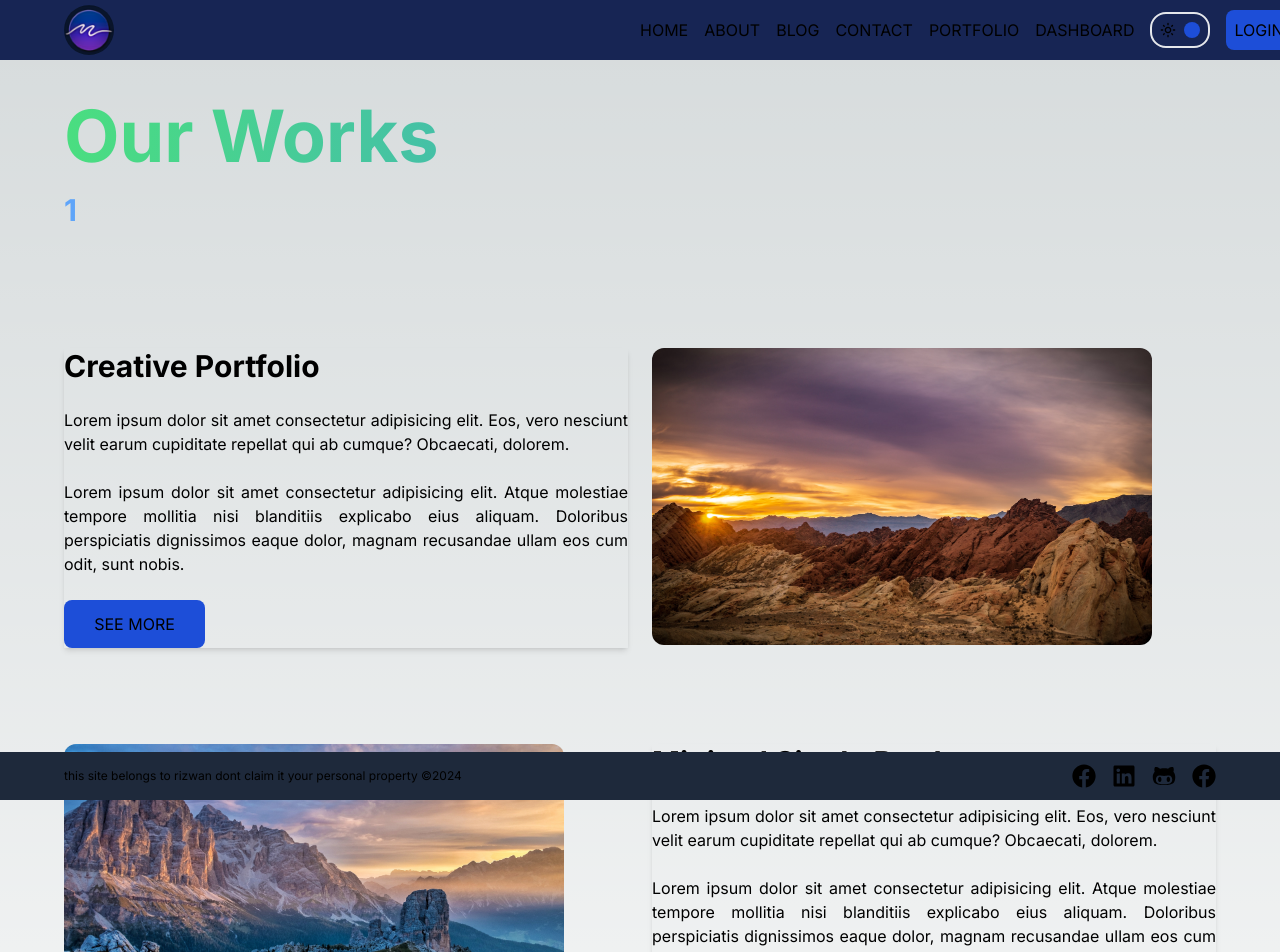
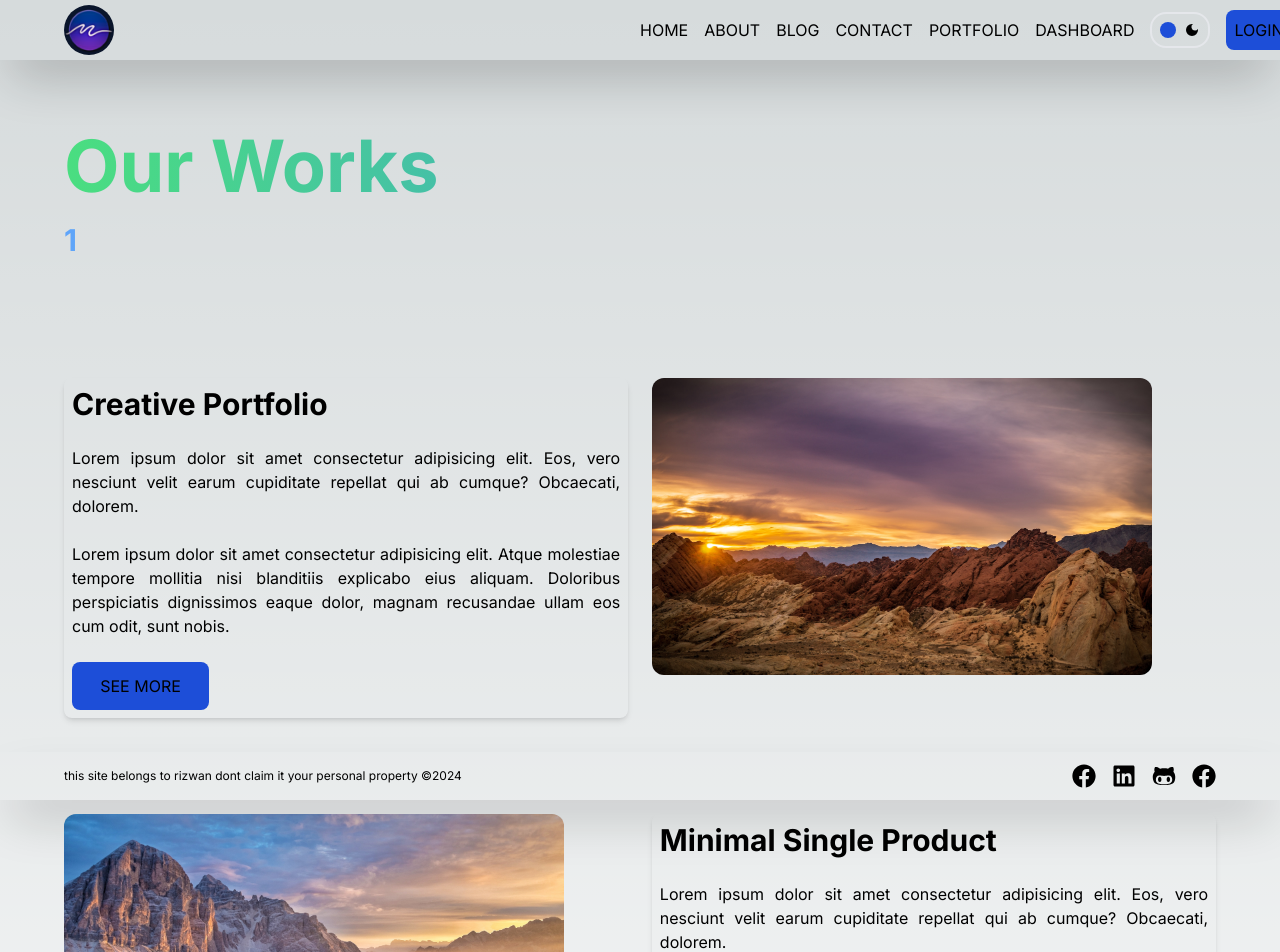
Before and after one commit to rizwan-signon/Next_fullStack_app, a Next.js app: page /portfolio/1 in a window 1280 px wide. Shown: the top 952 px of the page. Built offline with nearby package versions, Linux system fonts and the light colour scheme.

Commit message:
manage dark mode functionality

```diff
--- a/app/about/page.jsx
+++ b/app/about/page.jsx
@@ -2,7 +2,7 @@ import React from "react";
 import Image from "next/image";
 const About = () => {
   return (
-    <section className=" mt-20">
+    <section className="py-16">
       <div className="max-w-6xl mx-auto ">
         <div className="max-w-6xl mx-auto h-[300px] bg-green-400 relative">
           <Image
--- a/app/blog/[id]/page.jsx
+++ b/app/blog/[id]/page.jsx
@@ -2,7 +2,7 @@ import React from "react";
 import Image from "next/image";
 const PostDetails = () => {
   return (
-    <section className="mt-[100px]">
+    <section className="pt-[110px]">
       <div className="max-w-6xl mx-auto flex flex-col gap-10">
         <div className="flex items-start gap-7">
           <div className="w-1/2 text-justify flex flex-col gap-4">
--- a/app/blog/page.jsx
+++ b/app/blog/page.jsx
@@ -3,8 +3,8 @@ import Image from "next/image";
 import Link from "next/link";
 const Blog = () => {
   return (
-    <section className="mt-[200px] ">
-      <div className="max-w-6xl mx-auto">
+    <section className="py-16 ">
+      <div className="max-w-6xl mx-auto flex flex-col gap-5">
         <Link href="blog/post1" className="flex items-center">
           <div className="flex items-start gap-6">
             <div className="w-1/2 flex flex-col gap-6 shadow-md">
--- a/app/contact/page.jsx
+++ b/app/contact/page.jsx
@@ -1,7 +1,7 @@
 import Image from "next/image";
 const Contact = () => {
   return (
-    <section className="flex items-center justify-center mt-24">
+    <section className="flex items-center justify-center py-24">
       <div>
         <h1 className="text-center text-5xl capitalize font-bold mb-16 ">
           lets keep in touch
@@ -20,12 +20,12 @@ const Contact = () => {
             <input
               type="text"
               placeholder="name"
-              className="p-3 rounded-lg outline-none"
+              className="p-3 rounded-lg outline-none bg-gray-200"
             />
             <input
               type="text"
               placeholder="email"
-              className="p-3 rounded-lg outline-none"
+              className="p-3 rounded-lg outline-none bg-gray-200"
             />
             <textarea
               id="w3review"
@@ -33,7 +33,7 @@ const Contact = () => {
               value="hello"
               rows="4"
               cols="50"
-              className="h-[250px] text-gray-500 rounded-lg p-2"
+              className="h-[250px] text-gray-500 rounded-lg p-2 bg-gray-200"
             >
               hello
             </textarea>
--- a/app/layout.js
+++ b/app/layout.js
@@ -2,7 +2,7 @@ import { Inter } from "next/font/google";
 import "./globals.css";
 import Navbar from "@/components/Navbar";
 import Footer from "@/components/Footer";
-
+import ThemeProvider from "@/contextApi/ThemeContext";
 const inter = Inter({ subsets: ["latin"] });
 
 export const metadata = {
@@ -14,9 +14,11 @@ export default function RootLayout({ children }) {
   return (
     <html lang="en">
       <body className={inter.className}>
-        <Navbar />
-        {children}
-        <Footer />
+        <ThemeProvider>
+          <Navbar />
+          {children}
+          <Footer />
+        </ThemeProvider>
       </body>
     </html>
   );
--- a/app/portfolio/[catagory]/page.jsx
+++ b/app/portfolio/[catagory]/page.jsx
@@ -2,7 +2,7 @@ import React from "react";
 import Image from "next/image";
 const Catagory = ({ params }) => {
   return (
-    <section className="mt-[100px]">
+    <section className="pt-[110px]">
       <div className="max-w-6xl mx-auto">
         <h1 className="text-7xl capitalize font-bold my-5 text-transparent bg-clip-text bg-gradient-to-r from-green-400 to-blue-500">
           our works
@@ -12,7 +12,7 @@ const Catagory = ({ params }) => {
         </h2>
         <div className="flex flex-col gap-24 mt-10 py-20">
           <div className="flex items-start gap-6">
-            <div className="w-1/2 flex flex-col gap-6 shadow-md">
+            <div className="w-1/2 flex flex-col gap-6 shadow-md p-2 rounded-lg">
               <h1 className="text-3xl capitalize font-bold">
                 creative portfolio
               </h1>
@@ -51,7 +51,7 @@ const Catagory = ({ params }) => {
                 className="rounded-xl"
               />
             </div>
-            <div className="w-1/2 flex flex-col gap-6 shadow-md">
+            <div className="w-1/2 flex flex-col gap-6 shadow-md rounded-lg p-2">
               <h1 className="text-3xl capitalize font-bold">
                 minimal single product
               </h1>
@@ -72,7 +72,7 @@ const Catagory = ({ params }) => {
             </div>
           </div>
           <div className="flex items-start gap-6">
-            <div className="w-1/2 flex flex-col gap-6 shadow-md">
+            <div className="w-1/2 flex flex-col gap-6 shadow-md p-2 rounded-lg">
               <h1 className="text-3xl capitalize font-bold">
                 creative portfolio
               </h1>
--- a/app/portfolio/page.jsx
+++ b/app/portfolio/page.jsx
@@ -3,7 +3,7 @@ import Image from "next/image";
 import Link from "next/link";
 const Portfolio = () => {
   return (
-    <section className="mt-[100px]">
+    <section className="pt-[100px] min-h-screen">
       <div className="max-w-6xl mx-auto">
         <h1 className="text-7xl capitalize font-bold my-10 text-transparent bg-clip-text bg-gradient-to-r from-green-400 to-blue-500">
           our works
--- a/components/DarkMode.jsx
+++ b/components/DarkMode.jsx
@@ -1,10 +1,15 @@
+"use client";
 import React from "react";
 import { MdOutlineLightMode, MdDarkMode } from "react-icons/md";
-
+import { ThemeContext } from "@/contextApi/ThemeContext";
+import { useContext } from "react";
 const DarkMode = () => {
-  const mode = "dark";
+  const { toggleMode, mode } = useContext(ThemeContext);
   return (
-    <div className="flex items-center gap-2 border-2 p-2 rounded-2xl relative">
+    <div
+      onClick={toggleMode}
+      className="flex items-center gap-2 border-2 p-2 rounded-2xl relative"
+    >
       <div>
         <MdOutlineLightMode />
       </div>
--- a/components/Footer.jsx
+++ b/components/Footer.jsx
@@ -4,7 +4,7 @@ import { FaFacebook, FaLinkedin, FaGithubAlt } from "react-icons/fa";
 
 const Footer = () => {
   return (
-    <footer className="min-w-full fixed bottom-0 z-30 py-3 text-xs bg-slate-800">
+    <footer className="min-w-full fixed bottom-0 z-30 py-3 text-xs shadow-2xl">
       <nav className="flex items-center justify-between max-w-6xl mx-auto">
         <div>
           <h1>
--- a/components/Navbar.jsx
+++ b/components/Navbar.jsx
@@ -4,7 +4,7 @@ import Image from "next/image";
 import DarkMode from "./DarkMode";
 const Navbar = () => {
   return (
-    <header className="min-w-full bg-blue-950 fixed top-0 z-30">
+    <header className="min-w-full shadow-2xl fixed top-0 z-30">
       <nav className=" max-w-6xl mx-auto flex items-center h-[60px]">
         <div className="w-1/2">
           <Link href="/">
--- /dev/null
+++ b/contextApi/ThemeContext.jsx
@@ -0,0 +1,23 @@
+"use client";
+
+import { createContext, useState } from "react";
+export const ThemeContext = createContext();
+const ThemeProvider = ({ children }) => {
+  const [mode, setMode] = useState("light");
+  const toggleMode = () => {
+    setMode((prev) => (prev === "dark" ? "light" : "dark"));
+  };
+  return (
+    <ThemeContext.Provider value={{ toggleMode, mode }}>
+      <div
+        className={`${
+          mode === "dark" ? "bg-black text-white" : "bg-white text-black"
+        }`}
+      >
+        {children}
+      </div>
+    </ThemeContext.Provider>
+  );
+};
+
+export default ThemeProvider;
```
